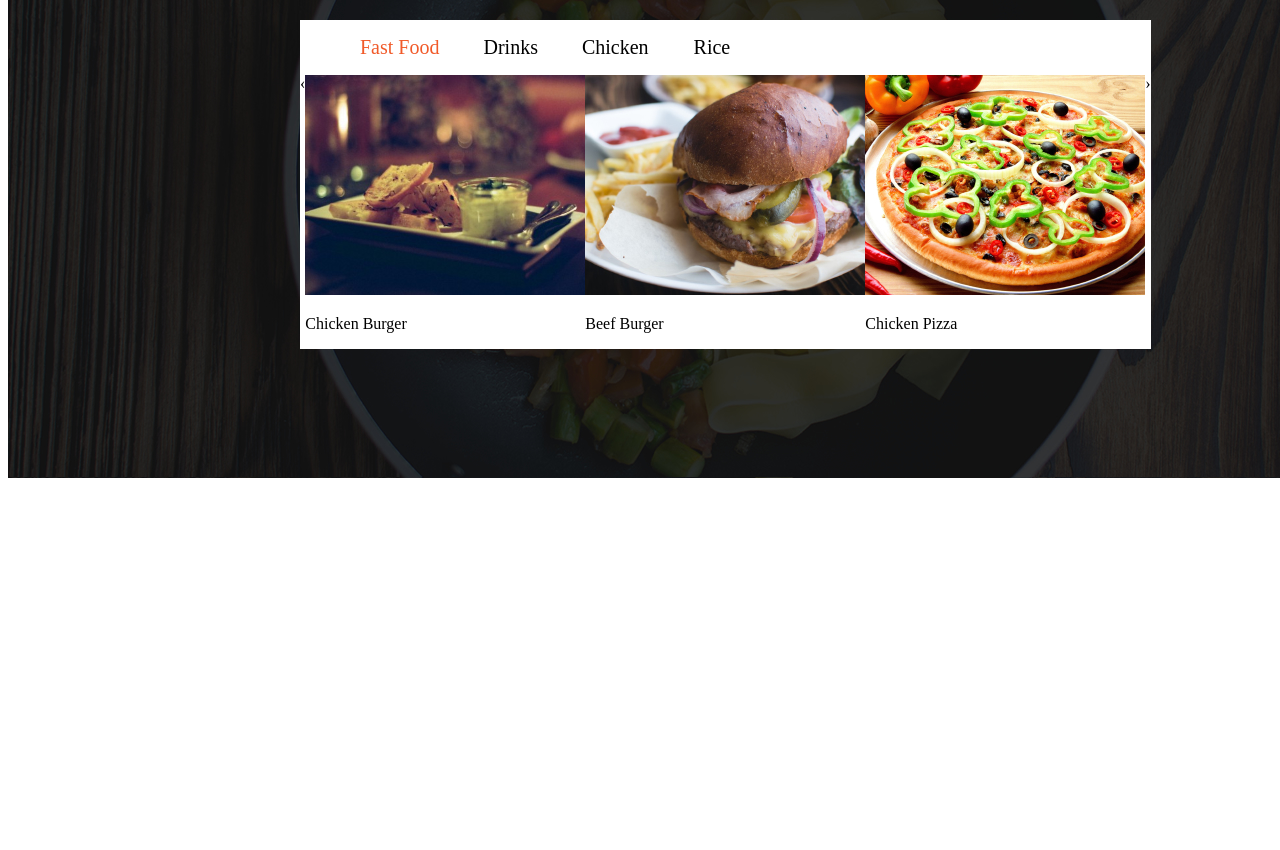
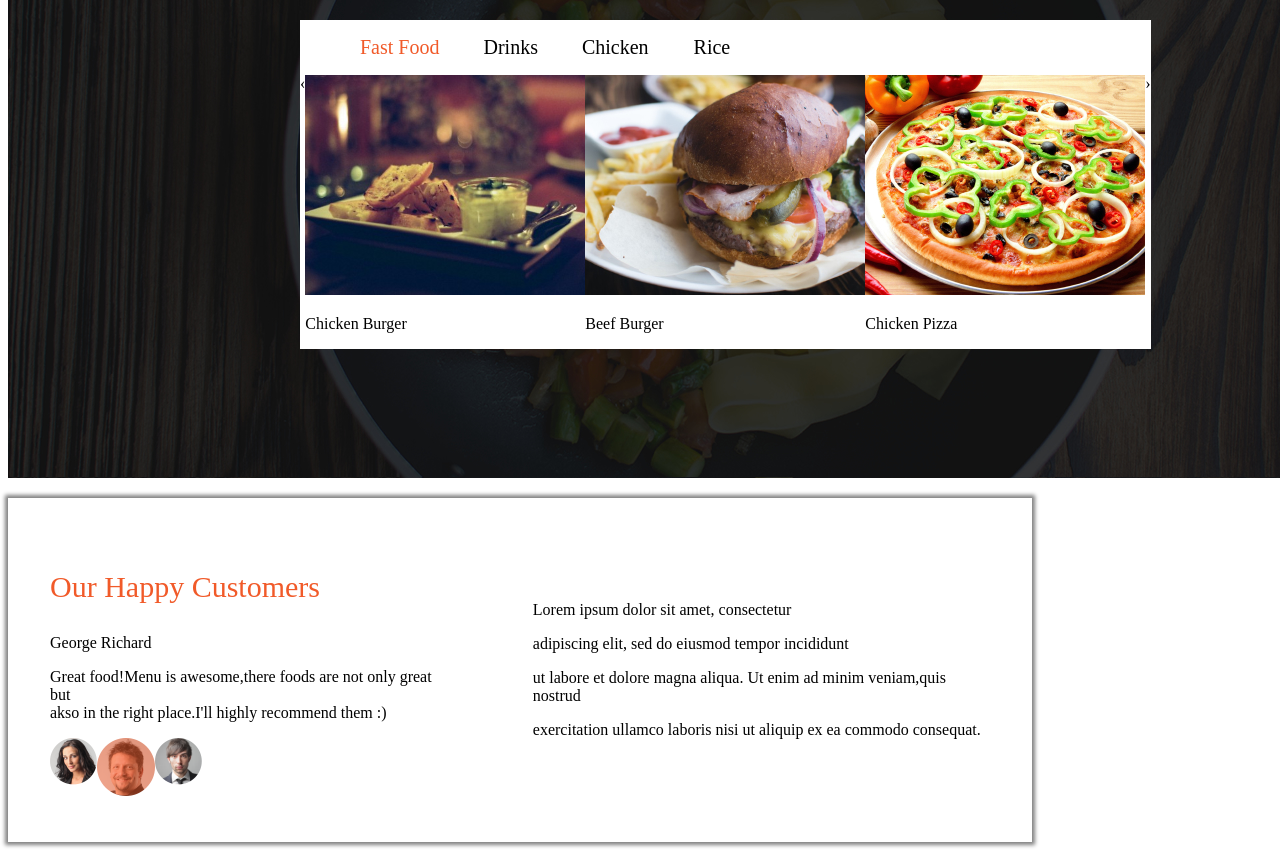
Before and after one commit to RhonaJoyKe/Anitas-KItchen, a plain HTML site: page index.html in a window 1280 px wide. Shown: the part 1831-2681 px from the top of the page. Before the commit the page ends 2317 px from the top, so only its background shows below. Drawn offline with Linux system fonts and the light colour scheme.

Commit message:
This will add the customers size

```diff
--- a/index.css
+++ b/index.css
@@ -148,3 +148,15 @@ body{
     .images{
         display: flex;
          }
+    table{
+        width: 80%;
+        box-shadow:0px 0px 4px 3px grey;
+        margin-top: 20px;
+        margin-right: -200px;
+    }
+    td{
+        padding: 40px;
+    }
+    .Happimg{
+        display: flex;
+    }
--- a/index.html
+++ b/index.html
@@ -53,7 +53,7 @@
         voluptate<br> velit esse cillum dolore eu fugiat nulla pariatur. <br>Excepteur sint occaecat cupidatat non
         proident, <br>sunt in culpa qui officia deserunt mollit anim id est laborum.</p>
       <div class="view">
-        <p>View Gallery &rarr;</p>
+        <p>View Gallery&rarr;</span></strong> </p>
       </div>
     </div>
   </div>
@@ -99,6 +99,42 @@
       </div>
     </div>
   </div>
+  <table>
+    <tr>
+      <td>
+
+      <p span style="color: #F15A29;font-size: 30px;">Our Happy Customers</p>
+      <p>George Richard</p>
+      <p>Great food!Menu is awesome,there foods are not only great but <br>akso in the right place.I'll highly recommend
+        them :)</p>
+      <div class="Happimg">
+        <div><img src="assets_anita/customers/p1.png"></div>
+        <div><img src="assets_anita/customers/p2.png"></div>
+        <div><img src="assets_anita/customers/p3.png"></div>
+
+      </div>
+
+    </div>
+  </td>
+  <td>
+
+
+        <p>Lorem ipsum dolor sit amet, consectetur<p>
+      <p>  adipiscing elit, sed do eiusmod tempor incididunt</p>
+       <p>ut labore et dolore magna aliqua. Ut enim ad minim veniam,quis nostrud</p>
+       <p> exercitation ullamco laboris nisi ut aliquip ex ea commodo consequat.</p>
+
+      </td>
+      </tr>
+      </table>
+
+
+  <div class="sec7">
+
+  </div>
+  <div class="footer">
+
+  </div>
 
 
 </body>
```
Lines whose indentation alone changed are shown as unchanged.
